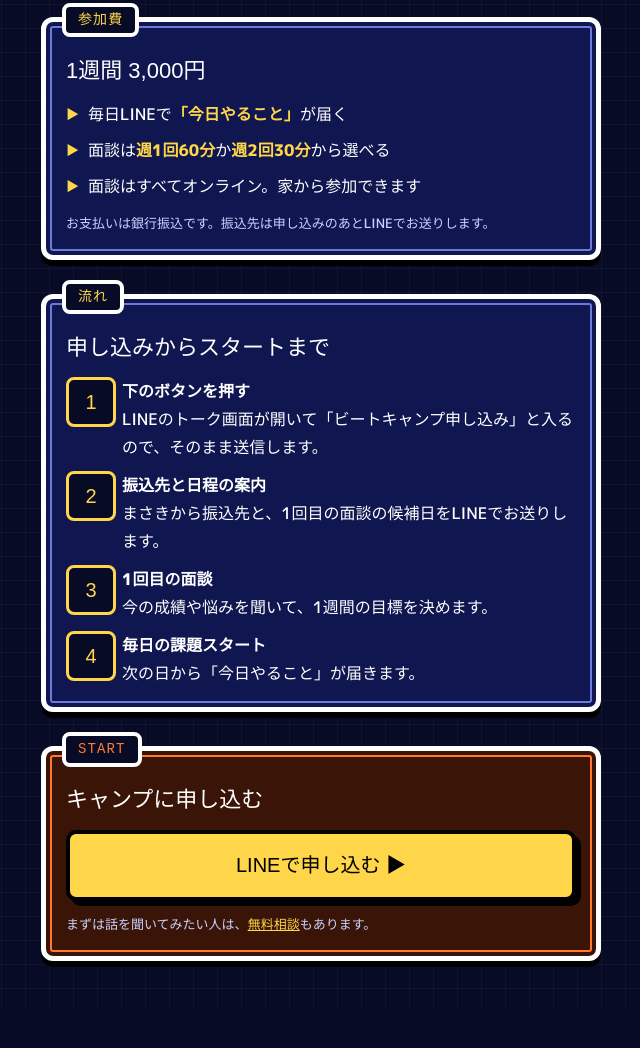
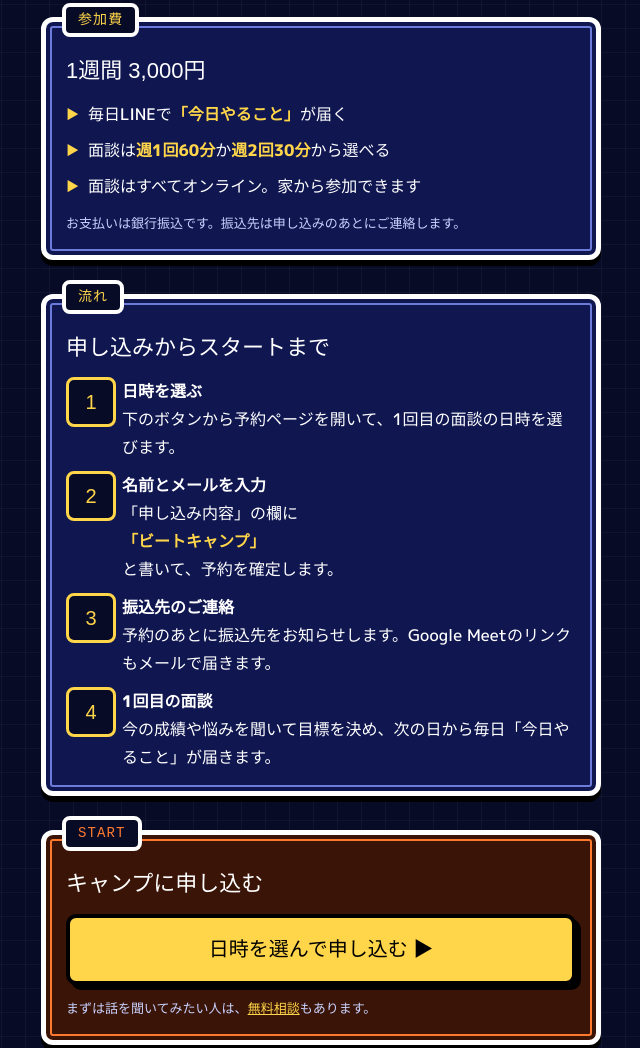
Before and after one commit to masaki-eigo/masaki-eigo.github.io, a plain HTML site: page camp.html in a window 1280 px wide. Shown: the part 268-1316 px from the top of the page, without its empty margins (319-959 px from the left). Before the commit the page ends 1285 px from the top, so only its background shows below. Drawn offline with Linux system fonts and the light colour scheme; a web font is replaced by a local one.

Commit message:
Update camp.html

```diff
--- a/camp.html
+++ b/camp.html
@@ -92,24 +92,24 @@ details[open] summary::after{transform:rotate(180deg)}
       <li>面談は<b class="hl">週1回60分</b>か<b class="hl">週2回30分</b>から選べる</li>
       <li>面談はすべてオンライン。家から参加できます</li>
     </ul>
-    <p class="small" style="margin-top:12px">お支払いは銀行振込です。振込先は申し込みのあとLINEでお送りします。</p>
+    <p class="small" style="margin-top:12px">お支払いは銀行振込です。振込先は申し込みのあとにご連絡します。</p>
   </section>
 
   <section class="win">
     <div class="tab">流れ</div>
     <h2>申し込みからスタートまで</h2>
     <ol class="steps">
-      <li><div><b>下のボタンを押す</b>LINEのトーク画面が開いて「ビートキャンプ申し込み」と入るので、そのまま送信します。</div></li>
-      <li><div><b>振込先と日程の案内</b>まさきから振込先と、1回目の面談の候補日をLINEでお送りします。</div></li>
-      <li><div><b>1回目の面談</b>今の成績や悩みを聞いて、1週間の目標を決めます。</div></li>
-      <li><div><b>毎日の課題スタート</b>次の日から「今日やること」が届きます。</div></li>
+      <li><div><b>日時を選ぶ</b>下のボタンから予約ページを開いて、1回目の面談の日時を選びます。</div></li>
+      <li><div><b>名前とメールを入力</b>「申し込み内容」の欄に<b class="hl">「ビートキャンプ」</b>と書いて、予約を確定します。</div></li>
+      <li><div><b>振込先のご連絡</b>予約のあとに振込先をお知らせします。Google Meetのリンクもメールで届きます。</div></li>
+      <li><div><b>1回目の面談</b>今の成績や悩みを聞いて目標を決め、次の日から毎日「今日やること」が届きます。</div></li>
     </ol>
   </section>
 
   <section class="win quest">
     <div class="tab">START</div>
     <h2>キャンプに申し込む</h2>
-    <a class="btn" href="https://line.me/R/oaMessage/@570dzfqp/?%E3%83%93%E3%83%BC%E3%83%88%E3%82%AD%E3%83%A3%E3%83%B3%E3%83%97%E7%94%B3%E3%81%97%E8%BE%BC%E3%81%BF">LINEで申し込む ▶</a>
+    <a class="btn" href="https://calendar.google.com/calendar/appointments/schedules/AcZssZ0MINJPWGUgnC-wklMfgLm5HeMX1zGG4XuVtLOJWY2CHF90BrTbRUPisEup0WBcwn9mOMq_70Mb" target="_blank" rel="noopener">日時を選んで申し込む ▶</a>
     <p class="small" style="margin-top:12px">まずは話を聞いてみたい人は、<a href="soudan.html" style="color:var(--gold)">無料相談</a>もあります。</p>
   </section>
 </main>
```
